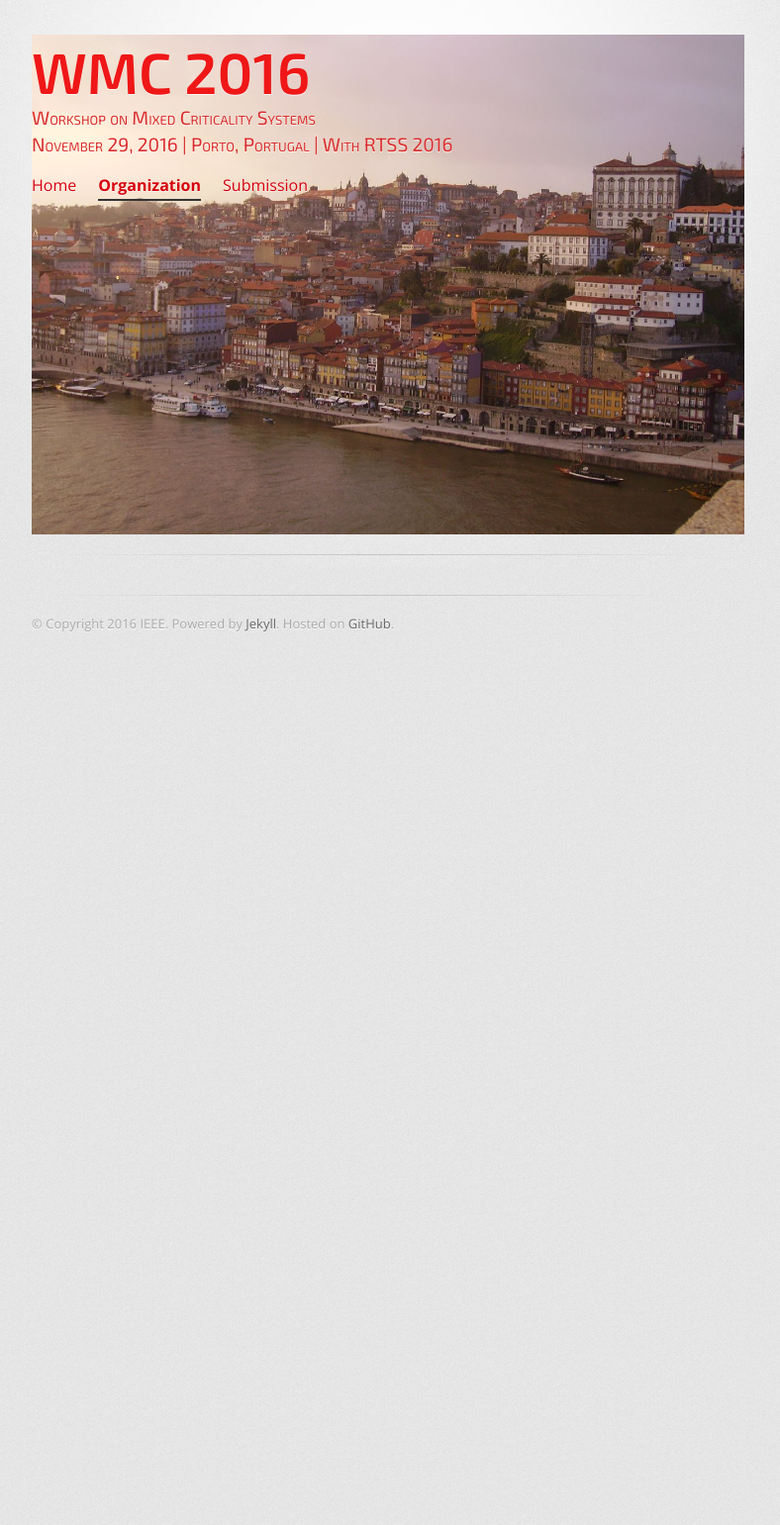
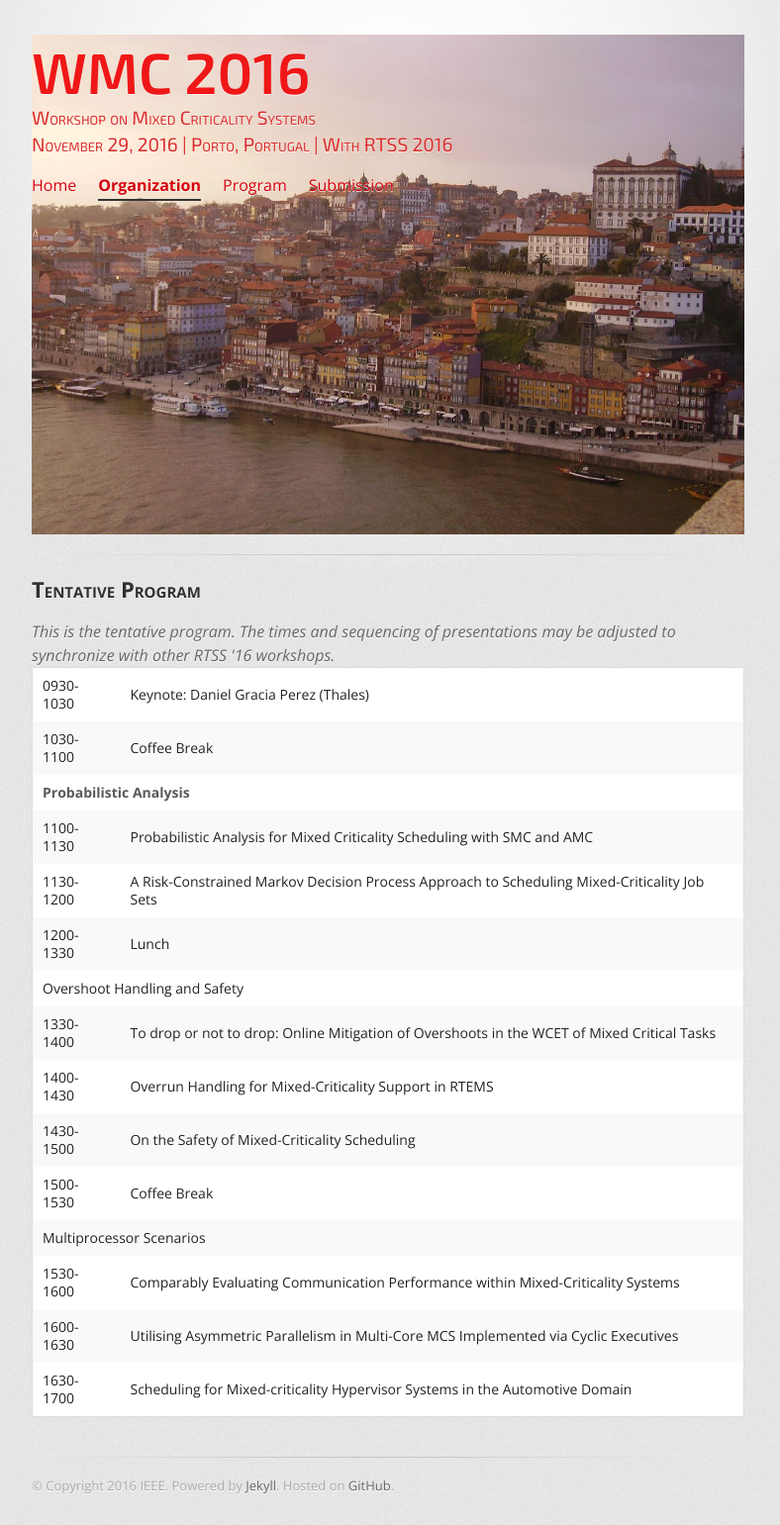
Before and after one commit to GSathish/wmc2016, a Jekyll site: the page built from program/index.html, in a window 1280 px wide. Shown: the whole page at 99% size, without its empty margins (248-1036 px from the left). Built offline with Jekyll 4.4.1, drawn with Linux system fonts in a browser that asks for light colours; before the commit the page ends 900 px from its top, so only the background shows below that.

Commit message:
added draft program

```diff
--- a/_includes/header.html
+++ b/_includes/header.html
@@ -55,6 +55,7 @@
             <ul class="inline-list">
 	          <li><a href="{{ site.url }}/" {% if page.current == 'home' %}class='active'{% endif %}>Home</a></li>
               <li><a href="{{ site.url }}/organization/" {% if page.current == 'organization' %}class='active'{% endif %}>Organization</a></li>
+              <li><a href="{{ site.url }}/program/" {% if page.current == 'program' %}class='active'{% endif %}>Program</a></li>
               <li><a href="https://easychair.org/conferences/?conf=wmc20162">Submission</a></li>
 <!--              <li><a href="{{ site.url }}/registration/" {% if page.current == 'registration' %}class='active'{% endif %}>Registration</a></li>
               <li><a href="{{ site.url }}/visas/" {% if page.current == 'visas' %}class='active'{% endif %}>Visa Support</a></li>
--- a/program/index.html
+++ b/program/index.html
@@ -4,3 +4,37 @@ title: Organization
 current: organization
 description: LCTES 2015 Organizing Committee
 ---
+
+<h2>Tentative Program</h2>
+
+<em>This is the tentative program. The times and sequencing of presentations may be adjusted to synchronize with other RTSS '16 workshops.</em>
+
+<table>
+  <tr>
+    <td>0930-1030</td>
+    <td>Keynote: Daniel Gracia Perez (Thales)</td>
+  </tr>
+  <tr>
+    <td>1030-1100</td>
+    <td>Coffee Break</td>
+  </tr>
+  <tr>
+    <td colspan="2"><strong>Probabilistic Analysis</strong></td>
+  </tr>
+  <tr>
+    <td>1100-1130</td><td>Probabilistic Analysis for Mixed Criticality Scheduling with SMC and AMC</td>
+  </tr>
+  <tr>
+    <td>1130-1200</td><td>A Risk-Constrained Markov Decision Process Approach to Scheduling Mixed-Criticality Job Sets</td>
+  </tr>
+  <tr><td>1200-1330</td><td>Lunch</td></tr>
+  <tr><td colspan="2">Overshoot Handling and Safety</td></tr>
+  <tr><td>1330-1400</td><td>To drop or not to drop: Online Mitigation of Overshoots in the WCET of Mixed Critical Tasks</td></tr>
+  <tr><td>1400-1430</td><td>Overrun Handling for Mixed-Criticality Support in RTEMS</td></tr>
+  <tr><td>1430-1500</td><td>On the Safety of Mixed-Criticality Scheduling</td></tr>
+  <tr><td>1500-1530</td><td>Coffee Break</td></tr>
+  <tr><td colspan="2">Multiprocessor Scenarios</td></tr>
+  <tr><td>1530-1600</td><td>Comparably Evaluating Communication Performance within Mixed-Criticality Systems</td></tr>
+  <tr><td>1600-1630</td><td>Utilising Asymmetric Parallelism in Multi-Core MCS Implemented via Cyclic Executives</td></tr>
+  <tr><td>1630-1700</td><td>Scheduling for Mixed-criticality Hypervisor Systems in the Automotive Domain</td></tr>
+</table>
```
